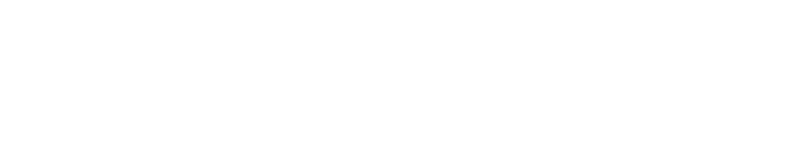
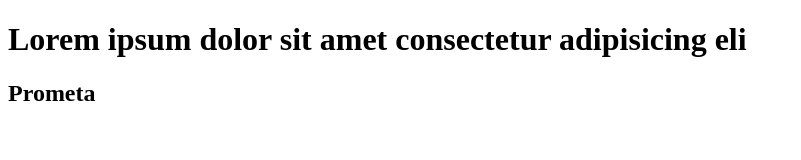
Before and after one commit to IaraSalvado/Tienda.sekai, a plain HTML site: page index.html in a window 1280 px wide. Shown: the whole page, without its empty margins (0-801 px from the left). Drawn offline with Linux system fonts and the light colour scheme.

Commit message:
q ta pasando

```diff
--- a/index.html
+++ b/index.html
@@ -8,7 +8,10 @@
 </head>
 <body>
     <header></header>
-    <main></main>
+    <main>
+        <h1>Lorem ipsum dolor sit amet consectetur adipisicing eli</h1>
+        <h2> Prometa </h2>
+    </main>
     <footer></footer>
 </body>
 </html>
```
